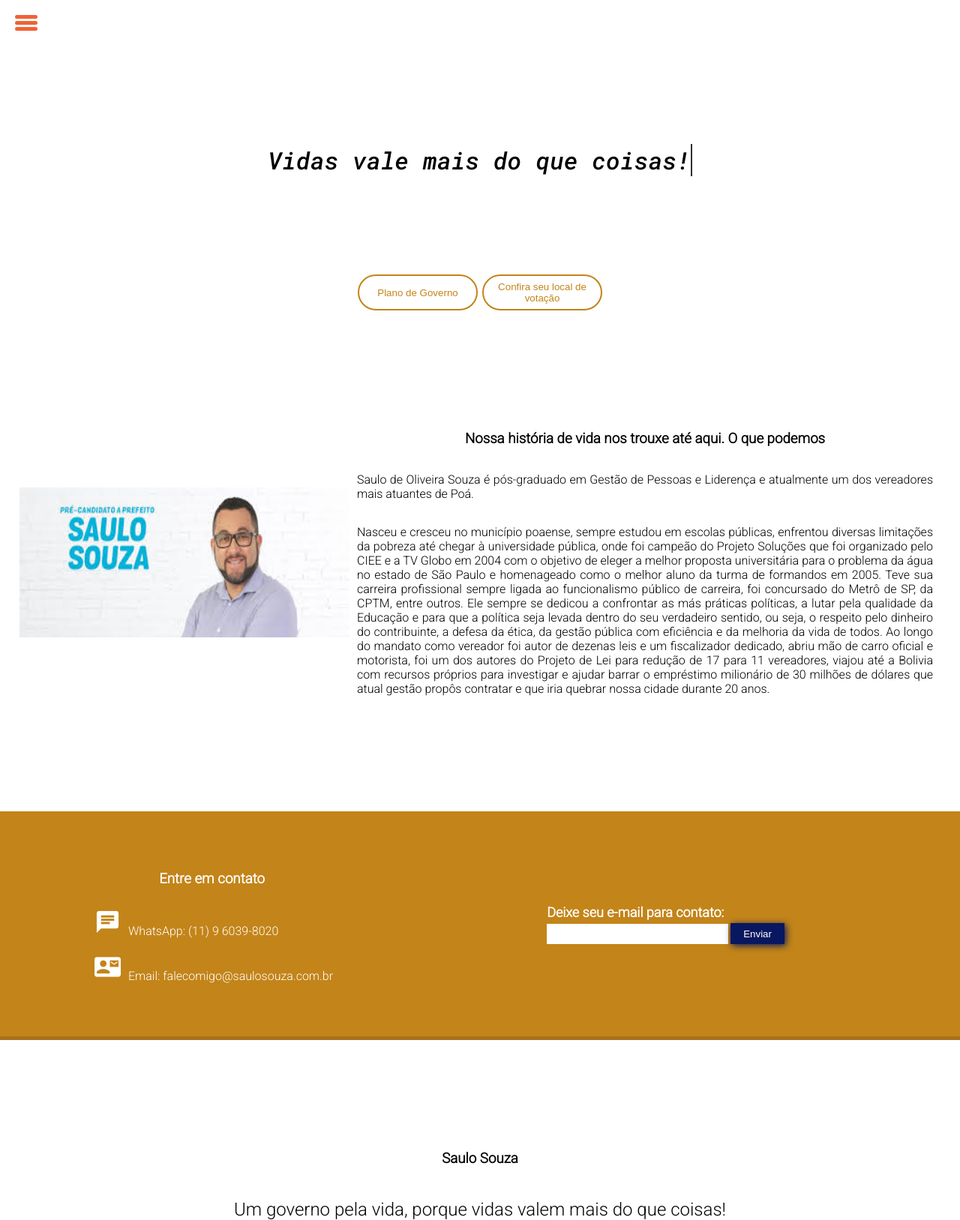
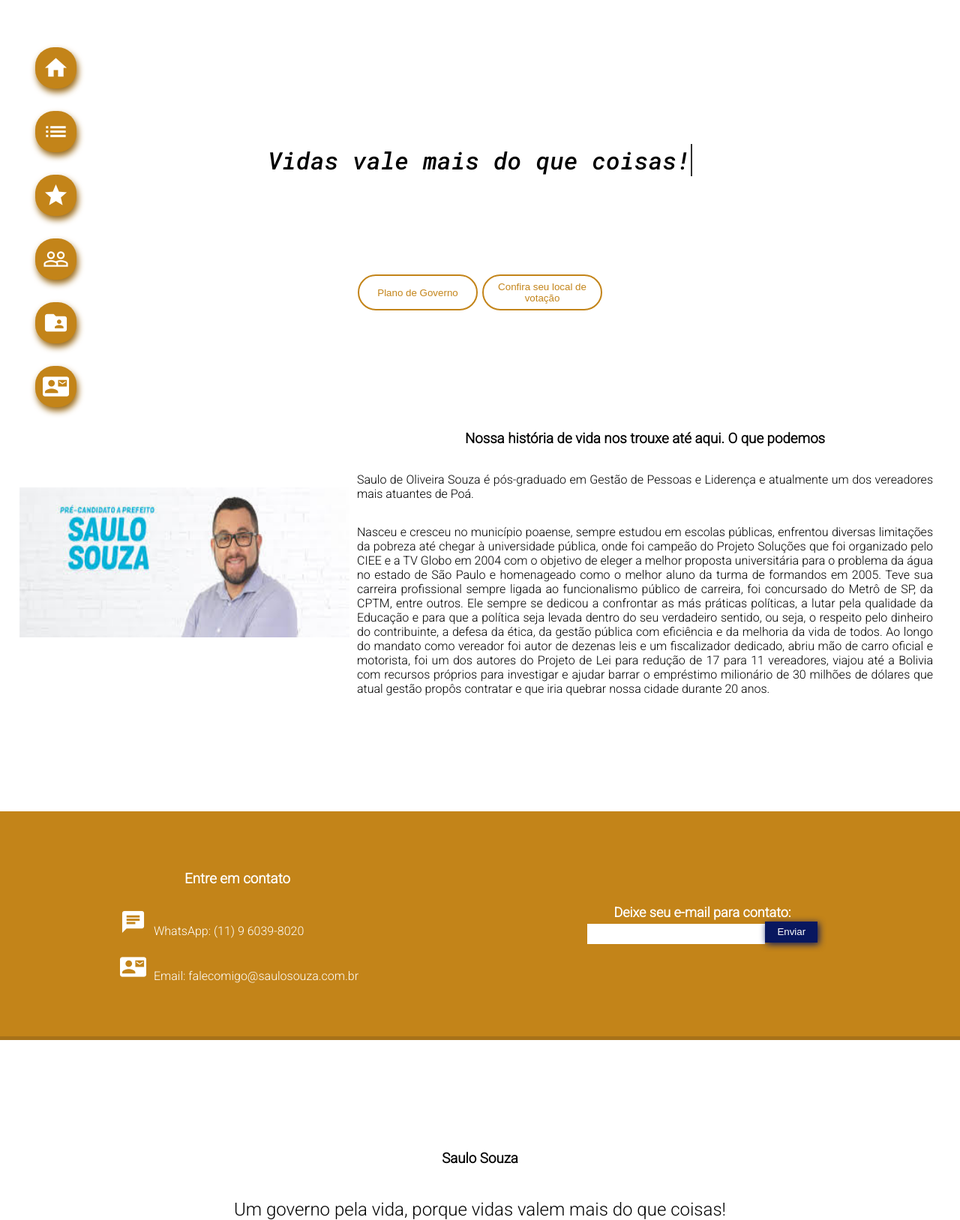
Before and after one commit to emanoel-dev/projetos, a PHP site: page / in a window 1280 px wide. Shown: the top 1627 px of the page at 75% size. Run offline with PHP 8.4, Linux system fonts and the light colour scheme; some web fonts are replaced.

Commit message:
Add files via upload

```diff
--- a/site-vereador/base.css
+++ b/site-vereador/base.css
@@ -74,42 +120,3 @@
     position: absolute;
     opacity: 0;
 }
-.menu-mobile {
-    cursor: pointer;
-    position: relative;
-    display: block;
-    height: 22px;
-    width: 30px;
-}
-.menu-mobile span {
-    position: absolute;
-    display: block;
-    height: 5px;
-    width: 100%;
-    border-radius: 30px;
-    background: #f16234;
-    transition: 0.25s ease-in-out;
-}
-.menu-mobile span:nth-child(1) {
-    top: 0;
-}
-.menu-mobile span:nth-child(2) {
-    top: 8px;
-}
-.menu-mobile span:nth-child(3) {
-    top: 16px;
-}
-#checkbox-menu:checked + label span:nth-child(1) {
-    transform: rotate(-45deg);
-    top: 8px;
-}
-#checkbox-menu:checked + label span:nth-child(2) {
-    opacity: 0;
-}
-#checkbox-menu:checked + label span:nth-child(3) {
-    transform: rotate(45deg);
-    top: 8px;
-}
-.menu-open {
-    display: none;
-}
--- a/site-vereador/estilo.css
+++ b/site-vereador/estilo.css
@@ -1,4 +1,4 @@
-@import url('/projeto-site/base.css');
+@import url('/site-vereador/base.css');
 html {
     scroll-behavior: smooth;
 }
@@ -16,7 +16,7 @@ header {
     flex-direction: column;
     justify-content: flex-start;
     position: fixed;
-    margin: 20px;
+    padding: 2rem;
 }
 .menu ul {
     display: flex;
@@ -110,7 +110,10 @@ section img {
     border-bottom: 5px solid rgb(167 114 25);
 }
 .contato span {
-    margin-left: 8rem;
+    display: flex;
+    justify-content: center;
+    align-items: center;
+    flex-wrap: wrap;
 }
 .contato ul {
     list-style: none;
--- a/site-vereador/index.html
+++ b/site-vereador/index.html
@@ -7,29 +7,31 @@
 
     <link rel="stylesheet" type="text/css" href="estilo.css">
 
+    <script src="./main.js"></script>
+
     <link href="https://fonts.googleapis.com/css?family=Open+Sans:300,300i,400,400i,600,600i,700,700i|Raleway:300,300i,400,400i,500,500i,600,600i,700,700i|Poppins:300,300i,400,400i,500,500i,600,600i,700,700i" rel="stylesheet">
 
     <link rel="stylesheet" href="https://fonts.googleapis.com/icon?family=Material+Icons">
 </head>
 <body>
-    <header>
+    <header id="top">
         <nav class="menu">
             <div class="menu-close">
                 <input type="checkbox" name="" id="checkbox-menu">
                 <label class="menu-mobile" for="checkbox-menu">
-                    <span></span>
+                    <span onclick="Navbar.close();"></span>
                     <span></span>
                     <span></span>
                 </label>
             </div>
-            <div class="menu-open">
+            <div class="cont menu-open">
                 <ul>
-                <li><a href="#"><i class="material-icons icon" style="font-size: 35px;">home</i>Início</a></li>
+                <li><a href="#top"><i class="material-icons icon" style="font-size: 35px;">home</i>Início</a></li>
                 <li><a href="#"><i class="material-icons icon" style="font-size: 35px;">list</i>Plano de Governo</a></li>
-                <li><a href="#"><i class="material-icons icon" style="font-size: 35px;">star</i>Minha Jornada</a></li>
+                <li><a href="#my-history"><i class="material-icons icon" style="font-size: 35px;">star</i>Minha Jornada</a></li>
                 <li><a href="#"><i class="material-icons icon" style="font-size: 35px;">people_outline</i>Fotos</a></li>
                 <li><a href="#"><i class="material-icons icon" style="font-size: 35px;">folder_shared</i>Lutas por Poá</a></li>
-                <li><a href="#footer"><i class="material-icons icon" style="font-size: 35px;">contact_mail</i>Fale Comigo</a></li>
+                <li><a href="#contact"><i class="material-icons icon" style="font-size: 35px;">contact_mail</i>Fale Comigo</a></li>
                 </ul>
             </div>
         </nav>
@@ -43,14 +45,14 @@
         <button type="button">Confira seu local de votação</button>
     </div>
     <section>
-        <img src="/projeto-site/imagens/image.jpg" alt="Saulo Souza"/>
-        <div class="text">
+        <img src="/site-vereador/imagens/image.jpg" alt="Saulo Souza"/>
+        <div class="text" id="my-history">
             <h3>Nossa história de vida nos trouxe até aqui. O que podemos</h3>
             <p>Saulo de Oliveira Souza é pós-graduado em Gestão de Pessoas e Liderença e atualmente um dos vereadores mais atuantes de Poá.</p>
             <p>Nasceu e cresceu no município poaense, sempre estudou em escolas públicas, enfrentou diversas limitações da pobreza até chegar à universidade pública, onde foi campeão do Projeto Soluções que foi organizado pelo CIEE e a TV Globo em 2004 com o objetivo de eleger a melhor proposta universitária para o problema da água no estado de São Paulo e homenageado como o melhor aluno da turma de formandos em 2005. Teve sua carreira profissional sempre ligada ao funcionalismo público de carreira, foi concursado do Metrô de SP, da CPTM, entre outros. Ele sempre se dedicou a confrontar as más práticas políticas, a lutar pela qualidade da Educação e para que a política seja levada dentro do seu verdadeiro sentido, ou seja, o respeito pelo dinheiro do contribuinte, a defesa da ética, da gestão pública com eficiência e da melhoria da vida de todos. Ao longo do mandato como vereador foi autor de dezenas leis e um fiscalizador dedicado, abriu mão de carro oficial e motorista, foi um dos autores do Projeto de Lei para redução de 17 para 11 vereadores, viajou até a Bolivia com recursos próprios para investigar e ajudar barrar o empréstimo milionário de 30 milhões de dólares que atual gestão propôs contratar e que iria quebrar nossa cidade durante 20 anos.</p>
         </div>
     </section>
-    <div class="contato">
+    <div class="contato" id="contact">
         <ul>
             <h3>Entre em contato</h3>
             <li><i class="material-icons" style="font-size: 35px;" id="contato">chat</i>WhatsApp: (11) 9 6039-8020</li>
@@ -65,7 +67,7 @@
     <footer>
         <h3>Saulo Souza</h3>
         <p>Um governo pela vida, porque vidas valem mais do que coisas!</p>
-        <div class="copyright" id="footer">
+        <div class="copyright">
             © Copyright <a href="" style="text-decoration: none;"><strong>Emanoel Silva</strong></a>.
         </div>
     </footer>
@@ -74,9 +76,6 @@
         $("#checkbox-menu").click(function () {
             $(".menu-open").show(500);
         });
-	$(".menu-mobile").click(function () {
-		$(".menu-open").hide(500);
-	});
     </script>
 </body>
 </html>
--- /dev/null
+++ b/site-vereador/main.js
@@ -0,0 +1,7 @@
+const Navbar = {
+    close() {
+        document
+        .querySelector('.cont')
+        .remove('menu-close');
+    },
+}
```
Also changed, not shown: other parts of site-vereador/base.css (+46 -0 lines).
